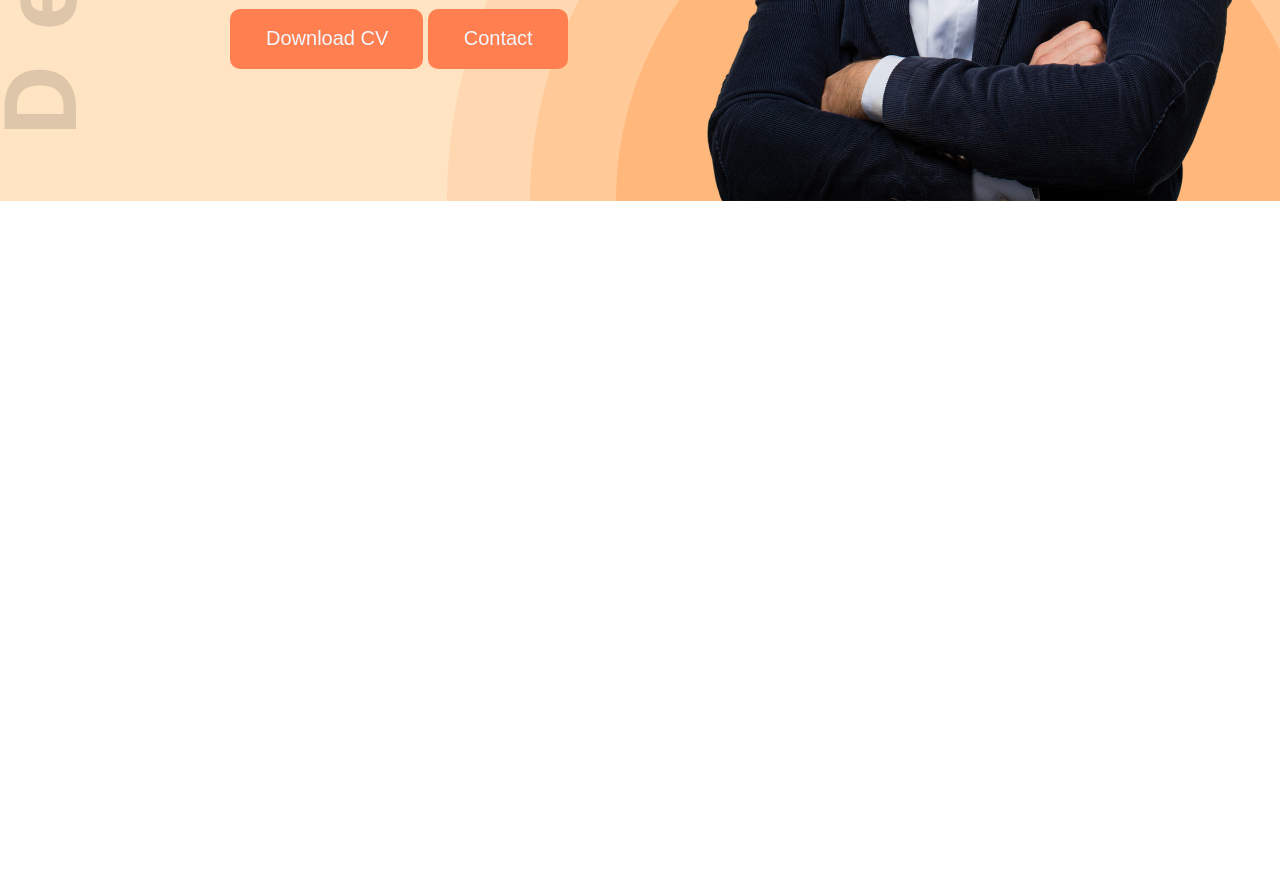
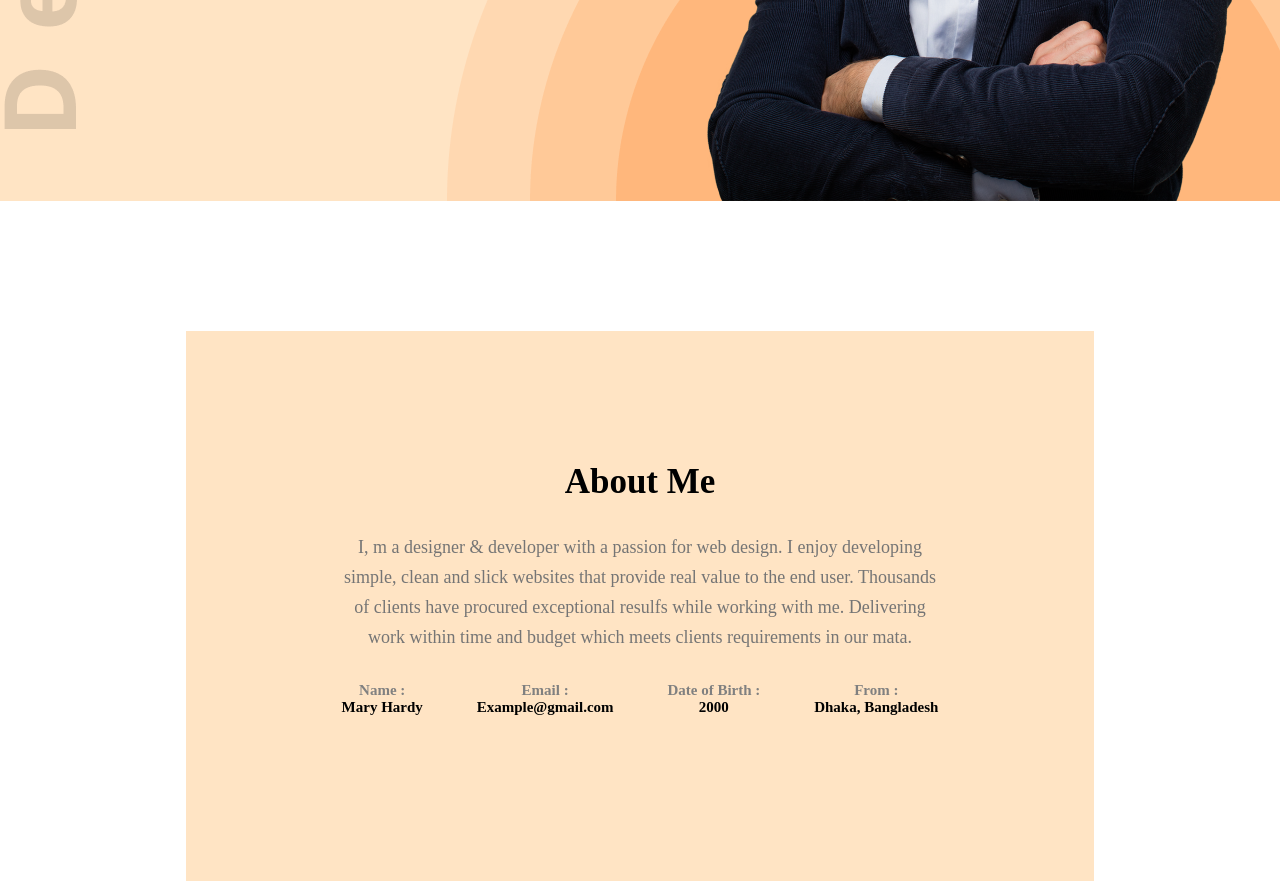
Before and after one commit to Abdullah-Al-Ehsan/Portfolio-Design-demo, a plain HTML site: page index.html in a window 1280 px wide. Shown: the part 634-1515 px from the top of the page. Before the commit the page ends 875 px from the top, so only its background shows below. Drawn offline with Linux system fonts and the light colour scheme.

Commit message:
another section added after header

```diff
--- a/Style/Portfolio.css
+++ b/Style/Portfolio.css
@@ -23,6 +23,16 @@
     color: aliceblue;
     cursor: pointer;
 }
+
+
+.section-heading{
+    max-width: 830px;
+    text-align: center;
+}
+
+
+
+
 
 
 /*main stlye*/
@@ -81,3 +91,45 @@
      width: 584px;
      height: 676px;
 }
+
+#about{
+    margin-top: 130px;
+}
+
+#about .about-container{
+
+    width: 71%;/*width: 1140px;*/
+    max-width: 1140px;   /*can't exceed 1140px, no matter how large screen*/
+    height: 550px;
+    padding-top: 131px;
+    background-color: bisque;
+    margin: 0 auto;
+    text-align: center;
+    padding: 131px 156px;
+}
+
+.section-heading h2{
+    font-size: 35px;
+    margin-bottom: 30px;
+}
+
+.section-heading p{
+    font-size: 18px;
+    margin-bottom: 30px;
+    line-height: 30px;
+    color: #757575;
+}
+
+#about .about-container .about-info{
+    display: flex;
+    justify-content: space-between;
+}
+
+.about-container .info-card{
+    font-size: 15px;
+}
+
+.about-info .info-card h2{
+    color: gray;
+    font-size: 15px;
+}
--- a/index.html
+++ b/index.html
@@ -24,7 +24,7 @@
         <section id="banner">
             <div id="banner-content">
                 <h2>Hi, I am</h2>
-                <h1>mary Hardy</h1>
+                <h2>mary Hardy</h2>
                 <p> Shot what able cold new see hold.Friendly as an betrayed formerly he. Morning because as to society behaved moments.
                 </p>
                  <div>
@@ -39,5 +39,37 @@
         </section>
 
     </header>
+
+
+    <section id="about">
+        <div class="about-container">
+            <div class="section-heading">
+               <h2>About Me</h2>
+               <p>I, m a designer & developer with a passion for web design. I enjoy developing simple, clean and   slick websites that provide real value to the end user. Thousands of clients have procured exceptional resulfs while working with me. Delivering work within time and budget which meets clients requirements in our mata.
+               </p>
+            </div>
+
+            <div class="about-info">
+              <div class="info-card" >
+              <h2>Name :</h2>
+              <h4>Mary Hardy</h4>
+              </div>
+              <div class="info-card">
+                  <h2>Email :</h2>
+                  <h4>Example@gmail.com</h4>
+              </div>
+              <div class="info-card">
+                  <h2>Date of Birth :</h2>
+                  <h4>2000</h4>
+              </div>
+              <div class="info-card">
+                  <h2>From :</h2>
+                  <h4>Dhaka, Bangladesh</h4>
+              </div>
+            </div>
+
+        </div>
+
+    </section>
 </body>
 </html>
```
